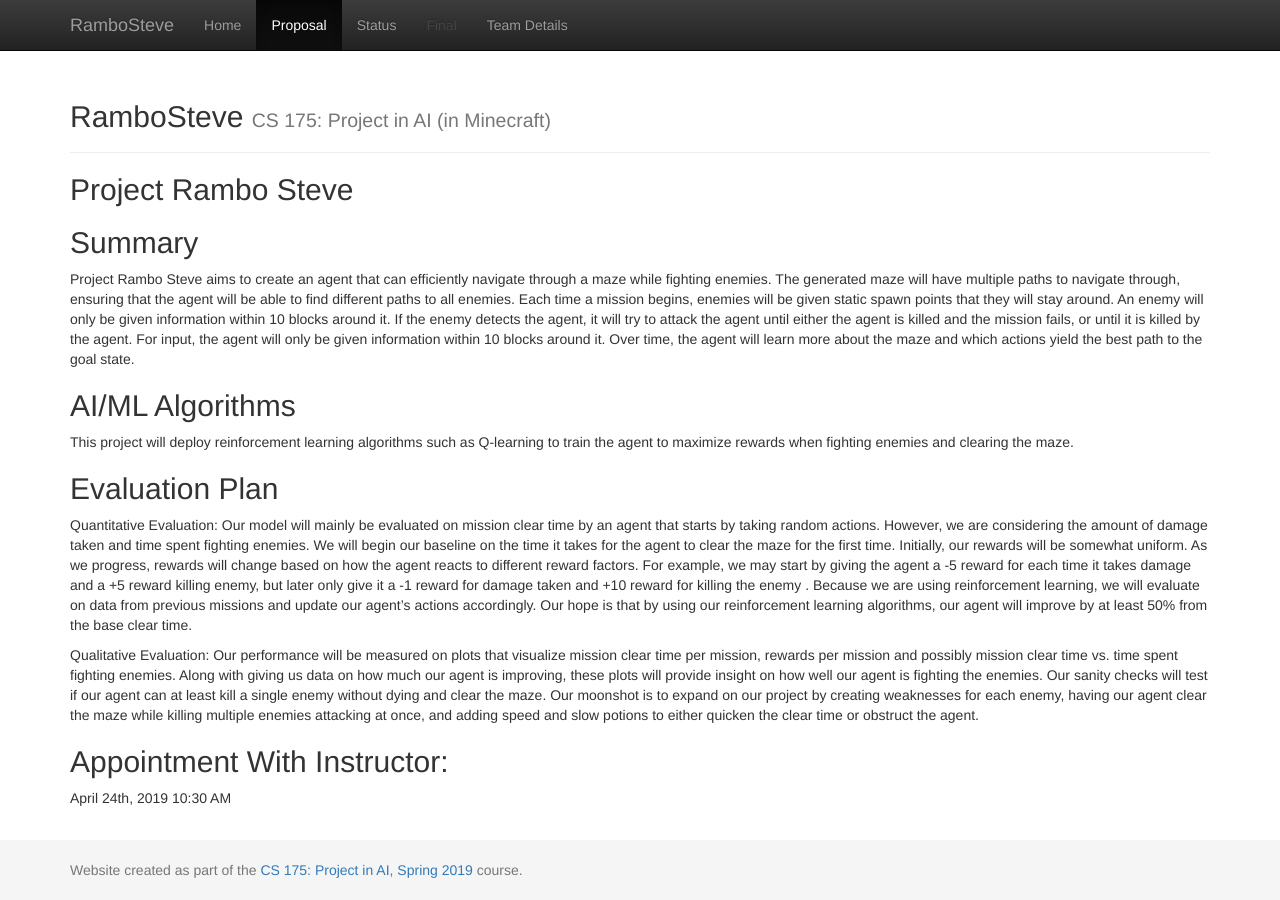
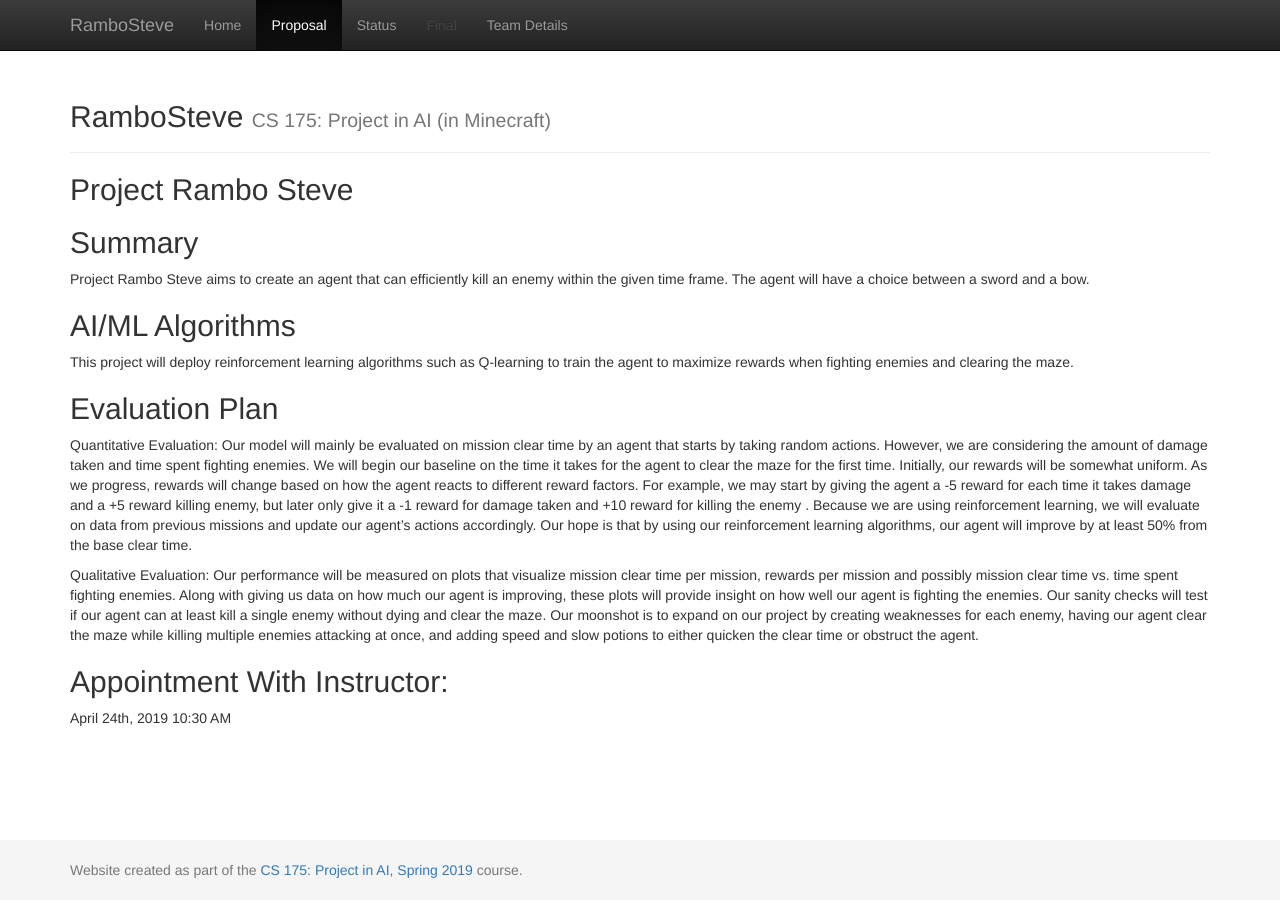
Before and after one commit to rlee97/RamboSteve, a Jekyll site: the page built from docs/proposal.md, in a window 1280 px wide. Built offline with Jekyll 4.4.1, drawn with Linux system fonts in a browser that asks for light colours.

Commit message:
change what the proposal said and some stuff about index.md

```diff
--- a/docs/proposal.md
+++ b/docs/proposal.md
@@ -6,7 +6,7 @@ title: Proposal
 ## Project Rambo Steve
 
 ## Summary
-Project Rambo Steve aims to create an agent that can efficiently navigate through a maze while fighting enemies. The generated maze will have multiple paths to navigate through, ensuring that the agent will be able to find different paths to all enemies. Each time a mission begins, enemies will be given static spawn points that they will stay around. An enemy will only be given information within 10 blocks around it. If the enemy detects the agent, it will try to attack the agent until either the agent is killed and the mission fails, or until it is killed by the agent. For input, the agent will only be given information within 10 blocks around it. Over time, the agent will learn more about the maze and which actions yield the best path to the goal state.
+Project Rambo Steve aims to create an agent that can efficiently kill an enemy within the given time frame. The agent will have a choice between a sword and a bow.
 
 ## AI/ML Algorithms
 This project will deploy reinforcement learning algorithms such as Q-learning to train the agent to maximize rewards when fighting enemies and clearing the maze.
```
Also changed, not shown: docs/index.md (+0 -2 lines).
